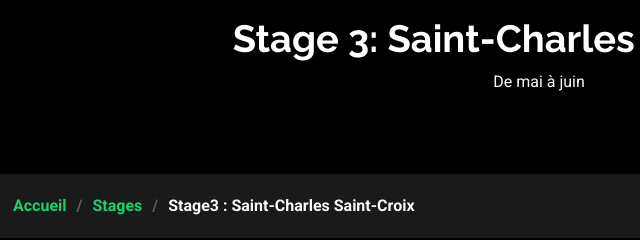
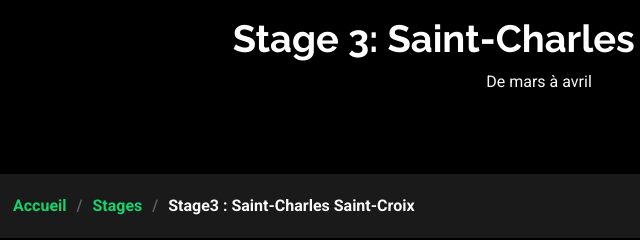
Before and after one commit to jeremoni/portfolio, a plain HTML site: page stage3.html in a window 1280 px wide. Shown: the part 145-385 px from the top of the page, 101-741 px from the left. Drawn offline with Linux system fonts and the light colour scheme.

Commit message:
Update stage3.html

```diff
--- a/stage3.html
+++ b/stage3.html
@@ -73,7 +73,7 @@
           <div class="row d-flex justify-content-center text-center">
             <div class="col-lg-8">
               <h1>Stage 3: Saint-Charles Saint-Croix </h1>
-              <p class="mb-0">De mai à juin </p>
+              <p class="mb-0">De mars à avril </p>
             </div>
           </div>
         </div>
```
